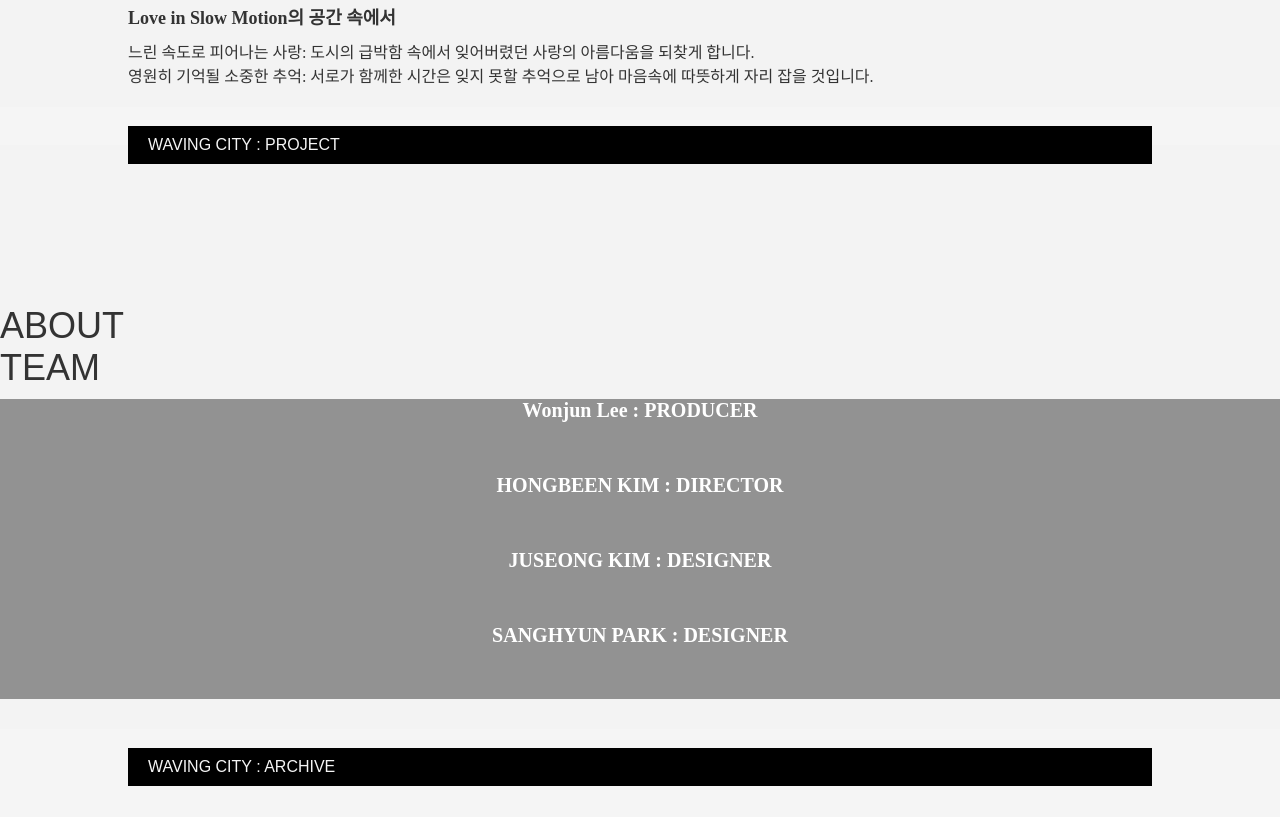
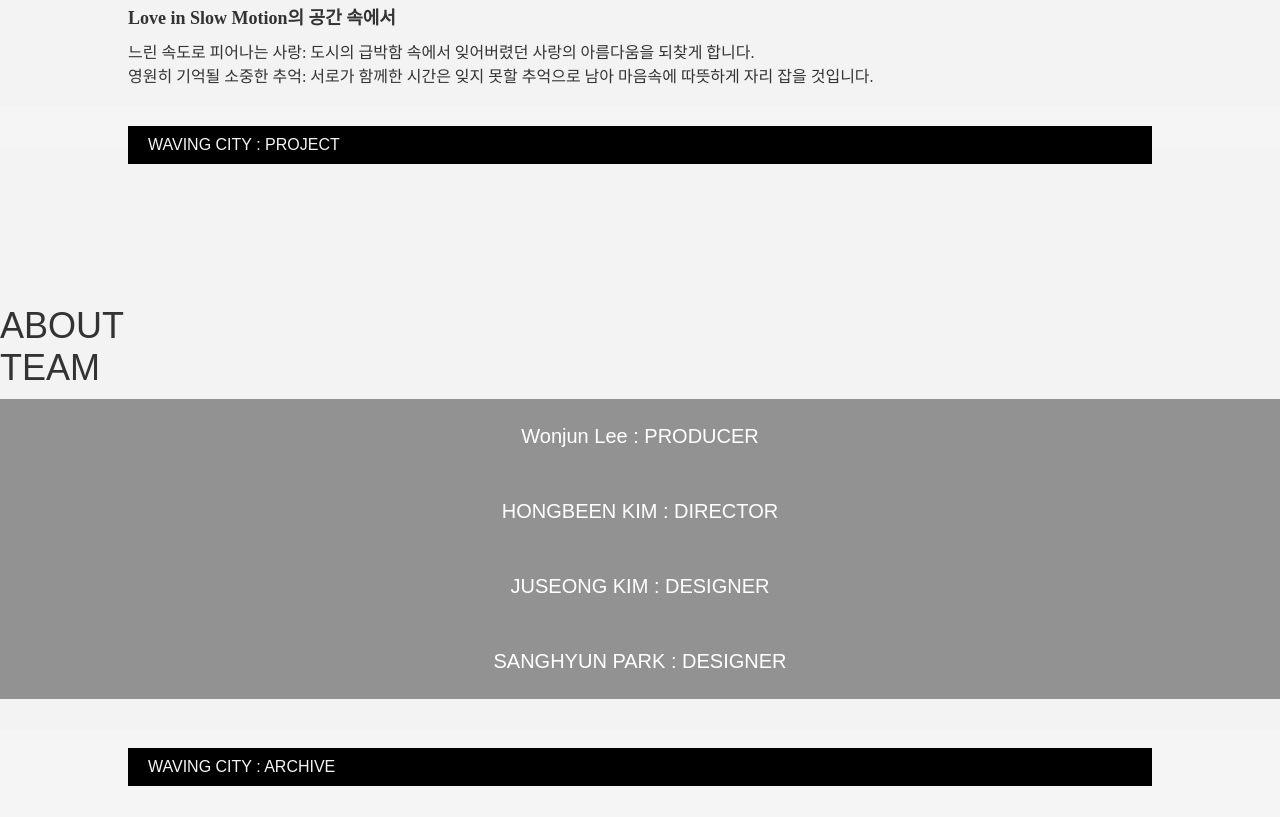
Before and after one commit to red1ithink/wavingcity.io, a plain HTML site: page index.html in a window 1280 px wide. Shown: the part 3218-4035 px from the top of the page. Drawn offline with Linux system fonts and the light colour scheme; a web font is replaced by a local one.

Commit message:
fixed bug

```diff
--- a/about.css
+++ b/about.css
@@ -250,9 +250,15 @@
   align-items: center;
   background-color: rgba(0,0,0,0.4);
   height: 75px;
-  top: 50%
+  display: flex;
+  border-bottom: #fff;
 }
 
-.member_h p1{
+.member_h p{
   color: #fff;
+  font-size: 20px;
+  vertical-align: middle;
+  display: flex;
+  justify-content: center;
+  align-items: center;
 }
--- a/index.html
+++ b/index.html
@@ -156,16 +156,16 @@
           </div>
           <div class="team_introduction">
             <div class="member_h">
-              <p1>Wonjun Lee : PRODUCER<p1>
+              <p>Wonjun Lee : PRODUCER<p>
             </div>
             <div class="member_h">
-              <p1>HONGBEEN KIM : DIRECTOR<p1>
+              <p>HONGBEEN KIM : DIRECTOR<p>
             </div>
             <div class="member_h">
-              <p1>JUSEONG KIM : DESIGNER<p1>
+              <p>JUSEONG KIM : DESIGNER<p>
             </div>
             <div class="member_h">
-              <p1>SANGHYUN PARK : DESIGNER<p1>
+              <p>SANGHYUN PARK : DESIGNER<p>
             </div>
           </div>
         </div>
```
